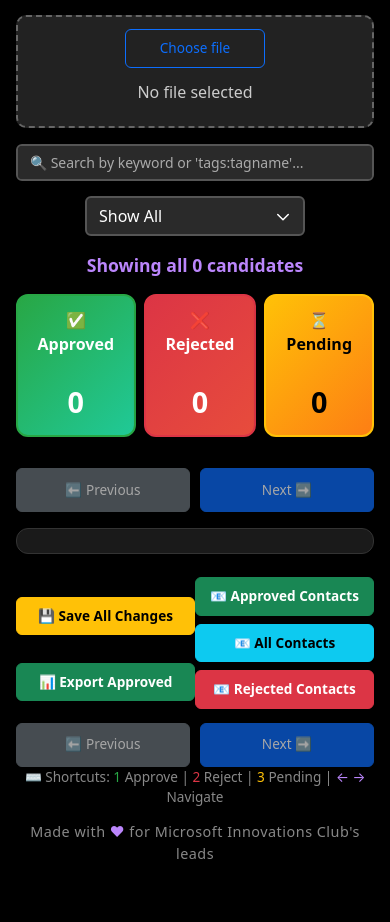
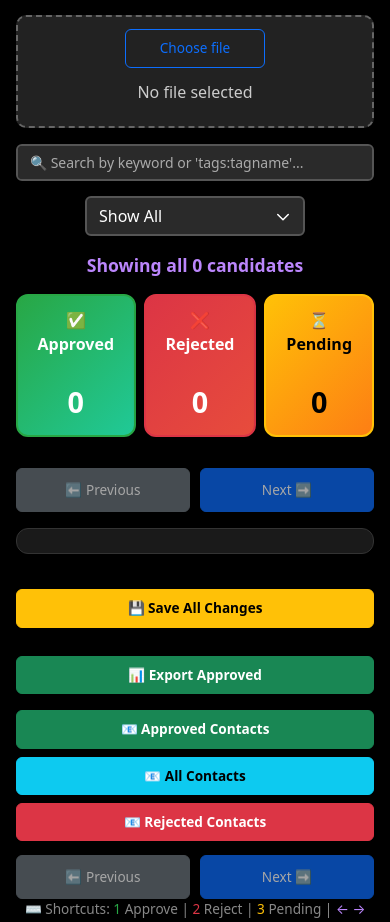
Before and after one commit to sravannotshravan/RecruitmentApplicationViewer, a plain HTML site: page index.html in a window 390 px wide. Shown: the part 178-1100 px from the top of the page. Before the commit the page ends 1063 px from the top, so only its background shows below. Drawn offline with nearby package versions, Linux system fonts and the light colour scheme.

Commit message:
Fix download button layout consistency
-  Improved download button layout with proper flex containers
-  Better responsive design with centered alignment
-  Consistent spacing and grouping for better UX
-  Organized buttons in logical rows: Save/Export and Contact Downloads

```diff
--- a/index.html
+++ b/index.html
@@ -757,15 +757,19 @@
           <div class="card mt-3 section-gap" id="card"></div>
 
             <div class="d-flex justify-content-center save-row">
-              <div class="d-flex flex-column flex-md-row gap-2 align-items-center">
+              <div class="d-flex flex-column gap-3 align-items-center" style="width: 100%; max-width: 600px;">
+                <!-- First row: Save and Export -->
+                <div class="d-flex flex-column flex-md-row gap-2 align-items-center justify-content-center w-100">
                   <button id="saveBtn" class="btn btn-warning" style="min-width:160px;font-weight:600;">💾 Save All Changes</button>
                   <button id="downloadApprovedBtn" class="btn btn-success" style="min-width:160px;font-weight:600;">📊 Export Approved</button>
                 </div>
 
-              <div class="d-flex flex-column flex-md-row gap-2 align-items-center mt-2">
+                <!-- Second row: Contact Downloads -->
+                <div class="d-flex flex-column flex-md-row gap-2 align-items-center justify-content-center w-100">
                   <button id="downloadContactsBtn" class="btn btn-success" style="min-width:160px;font-weight:600;">📧 Approved Contacts</button>
                   <button id="downloadAllContactsBtn" class="btn btn-info" style="min-width:160px;font-weight:600;">📧 All Contacts</button>
                   <button id="downloadRejectedContactsBtn" class="btn btn-danger" style="min-width:160px;font-weight:600;">📧 Rejected Contacts</button>
+                </div>
               </div>
             </div>
 
```
Lines whose indentation alone changed are shown as unchanged.
